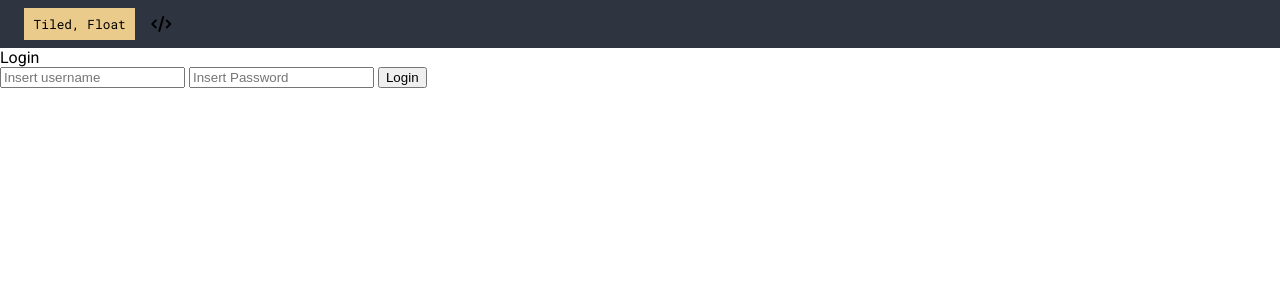
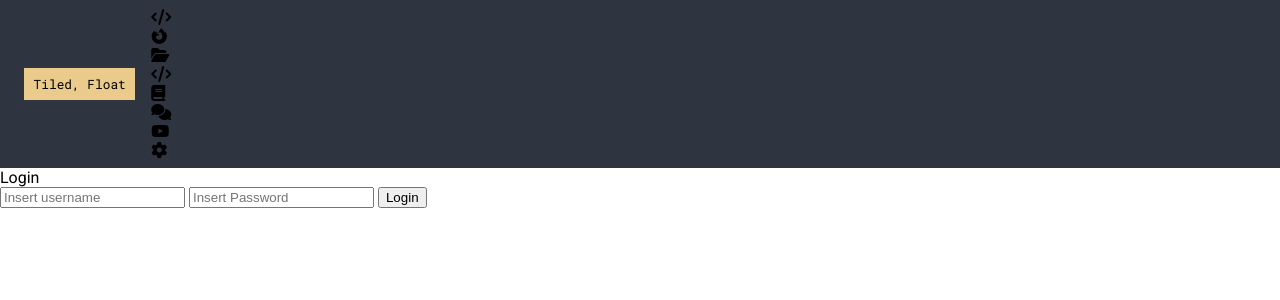
Before and after one commit to mrLuisFer/vanilla-os, a Svelte app: page / in a window 1280 px wide. Shown: the top 300 px of the page. Built offline with nearby package versions, Linux system fonts and the light colour scheme.

Commit message:
create header folder

```diff
--- a/src/App.svelte
+++ b/src/App.svelte
@@ -1,7 +1,7 @@
 <script lang="ts">
-  import Header from './components/common/Header.svelte';
-  import Login from './pages/Login.svelte';
-  import Home from './pages/Home.svelte';
+  import Header from "./components/common/header/Header.svelte";
+  import Login from "./pages/Login.svelte";
+  import Home from "./pages/Home.svelte";
 
   let name: string = "";
   let password: string = "";
@@ -12,34 +12,35 @@
   {#if name && name.length > 0}
     <Home />
   {:else}
-    <Login bind:name={name} bind:password={password} />
+    <Login bind:name bind:password />
   {/if}
 </main>
 
 <style lang="scss" global>
   :root {
-    font-family: Roboto, Oxygen, Ubuntu, Cantarell, 'Open Sans', 'Helvetica Neue', sans-serif;
+    font-family: Roboto, Oxygen, Ubuntu, Cantarell, "Open Sans",
+      "Helvetica Neue", sans-serif;
     font-size: 16px;
     // Nord Palette
     --polar-night-0: #2e3440;
     --polar-night-1: #3b4252;
     --polar-night-2: #434c5e;
-    --polar-night-3: #4C566A;
+    --polar-night-3: #4c566a;
 
-    --snow-storm-0: #D8DEE9;
-    --snow-storm-1: #E5E9F0;
-    --snow-storm-2: #ECEFF4;
+    --snow-storm-0: #d8dee9;
+    --snow-storm-1: #e5e9f0;
+    --snow-storm-2: #eceff4;
 
-    --frost-0: #8FBCBB;
-    --frost-1: #88C0D0;
-    --frost-2: #81A1C1;
-    --frost-3: #5E81AC;
+    --frost-0: #8fbcbb;
+    --frost-1: #88c0d0;
+    --frost-2: #81a1c1;
+    --frost-3: #5e81ac;
 
-    --aurora-red: #BF616A;
-    --aurora-orange: #D08770;
-    --aurora-yellow: #EBCB8B;
-    --aurora-green: #A3BE8C;
-    --aurora-purple: #B48EAD;
+    --aurora-red: #bf616a;
+    --aurora-orange: #d08770;
+    --aurora-yellow: #ebcb8b;
+    --aurora-green: #a3be8c;
+    --aurora-purple: #b48ead;
   }
 
   html {
@@ -50,12 +51,12 @@
   *:before,
   *:after {
     box-sizing: inherit;
-		margin: 0;
+    margin: 0;
   }
 
   body {
     margin: 0;
     padding: 0;
-    font-family: 'Roboto', sans-serif;
+    font-family: "Roboto", sans-serif;
   }
 </style>
--- a/src/components/common/Header.svelte
+++ /dev/null
@@ -1,50 +0,0 @@
-<script lang="ts">
-</script>
-
-<header class="header">
-  <div class="header_tiled-window">
-    <p>Tiled, Float</p>
-  </div>
-	<div class="header_applist">
-		<ul class="header_applist-ul">
-			<li>
-				<i class="fas fa-code"></i>
-			</li>
-		</ul>
-	</div>
-</header>
-
-<style lang="scss">
-  .header {
-    display: flex;
-    background: var(--polar-night-0);
-    padding: 0.5rem 1.5rem;
-		align-items: center;
-
-    &_tiled-window {
-      background: var(--aurora-yellow);
-      padding: 0.5rem 0.6rem;
-      font-family: 'Roboto Mono', sans-serif;
-
-      p {
-        margin: 0;
-				font-size: 0.8rem;
-      }
-    }
-
-		&_applist {
-			display: flex;
-			align-items: center;
-			justify-content: flex-start;
-			margin-left: 1rem;
-
-			&-ul {
-				list-style: none;
-				padding: 0;
-
-				li {
-				}
-			}
-		}
-  }
-</style>
--- /dev/null
+++ b/src/components/common/header/Header.svelte
@@ -0,0 +1,68 @@
+<script lang="ts">
+</script>
+
+<header class="header">
+  <div class="header_tiled-window">
+    <p>Tiled, Float</p>
+  </div>
+  <div class="header_applist">
+    <ul class="header_applist-ul">
+      <li>
+        <i class="fas fa-code"></i>
+      </li>
+      <li>
+        <i class="fab fa-firefox-browser"></i>
+      </li>
+      <li>
+        <i class="fas fa-folder-open"></i>
+      </li>
+      <li>
+        <i class="fas fa-code"></i>
+      </li>
+      <li>
+        <i class="fas fa-book"></i>
+      </li>
+      <li>
+        <i class="fas fa-comments"></i>
+      </li>
+      <li>
+        <i class="fab fa-youtube"></i>
+      </li>
+      <li>
+        <i class="fas fa-cog"></i>
+      </li>
+    </ul>
+  </div>
+</header>
+
+<style lang="scss">
+  .header {
+    display: flex;
+    background: var(--polar-night-0);
+    padding: 0.5rem 1.5rem;
+    align-items: center;
+
+    &_tiled-window {
+      background: var(--aurora-yellow);
+      padding: 0.5rem 0.6rem;
+      font-family: "Roboto Mono", sans-serif;
+
+      p {
+        margin: 0;
+        font-size: 0.8rem;
+      }
+    }
+
+    &_applist {
+      display: flex;
+      align-items: center;
+      justify-content: flex-start;
+      margin-left: 1rem;
+
+      &-ul {
+        list-style: none;
+        padding: 0;
+      }
+    }
+  }
+</style>
```
Also changed, not shown: src/components/common/header/HeaderIcon.svelte (added, +7 -0 lines).
